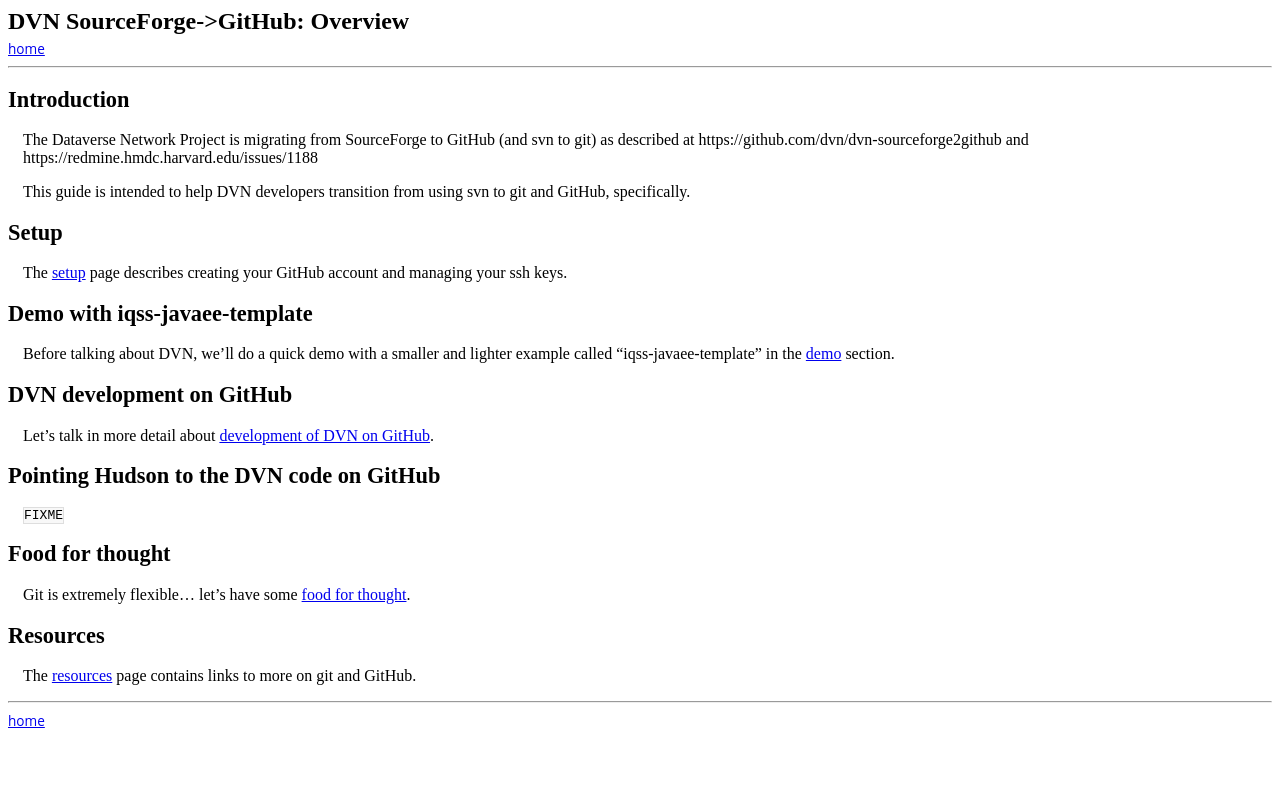
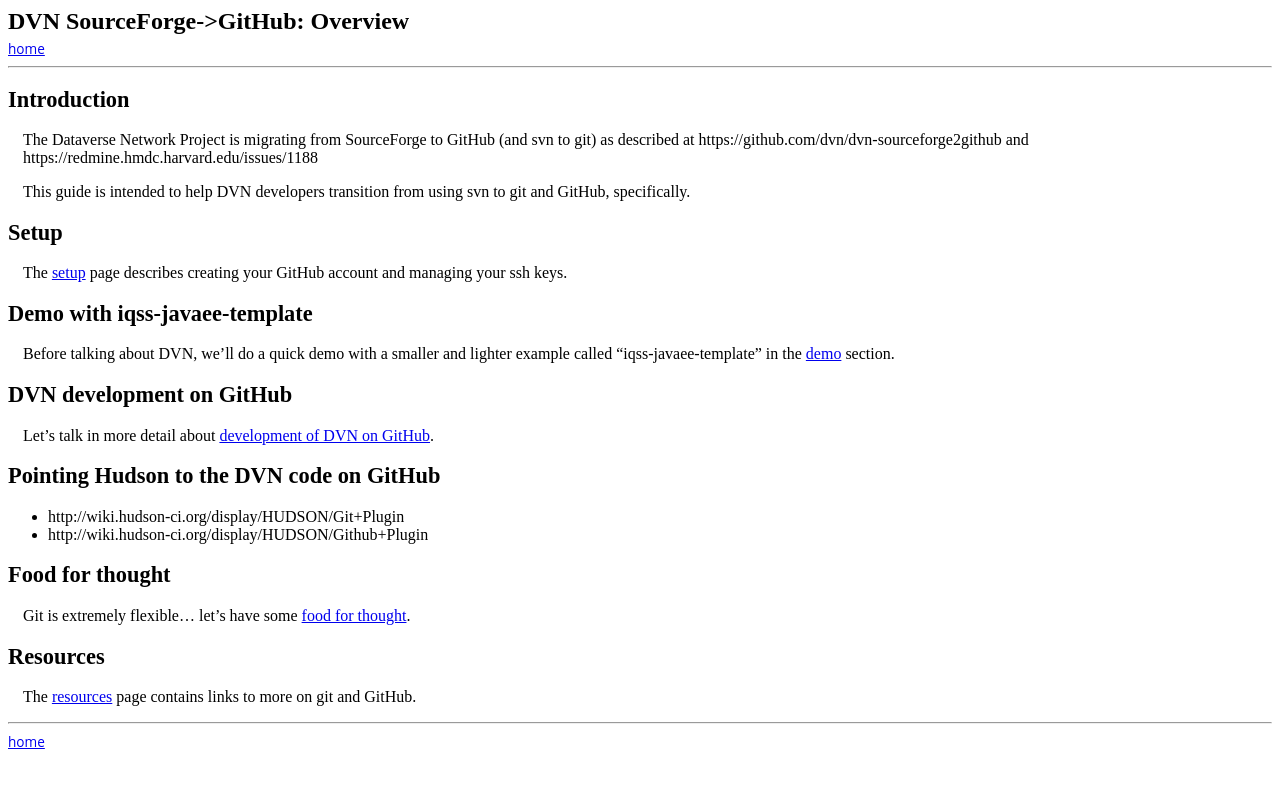
Before and after one commit to dvn/dvn-sourceforge2github, a Jekyll site: the page built from index.md, in a window 1280 px wide. Shown: the top 788 px of the page. Built offline with Jekyll 4.4.1, drawn with Linux system fonts in a browser that asks for light colours; Markdown is read by kramdown in place of the engine named in the settings.

Commit message:
replace hudson fixme with links to git plugins

```diff
--- a/index.md
+++ b/index.md
@@ -22,7 +22,8 @@ Let's talk in more detail about [development of DVN on GitHub](dvn-dev-on-github
 
 ## Pointing Hudson to the DVN code on GitHub
 
-`FIXME`
+- http://wiki.hudson-ci.org/display/HUDSON/Git+Plugin
+- http://wiki.hudson-ci.org/display/HUDSON/Github+Plugin
 
 ## Food for thought
 
```
